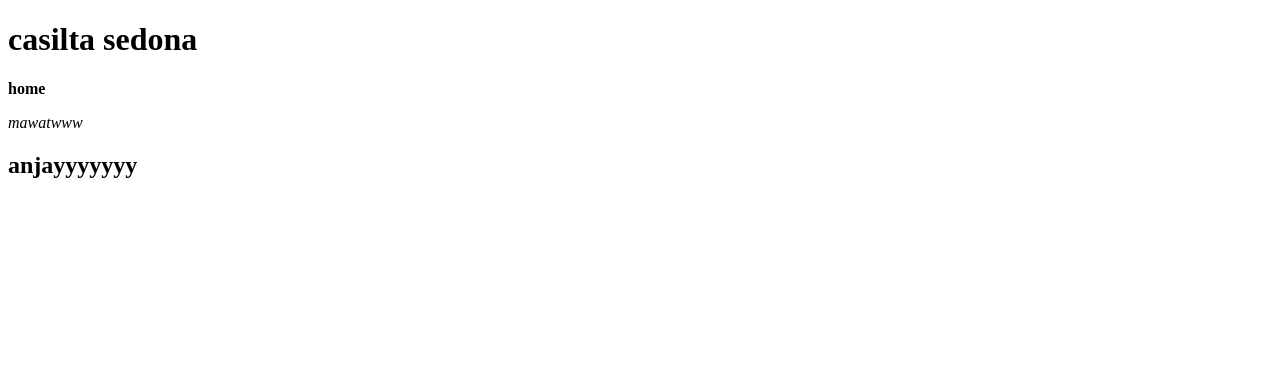
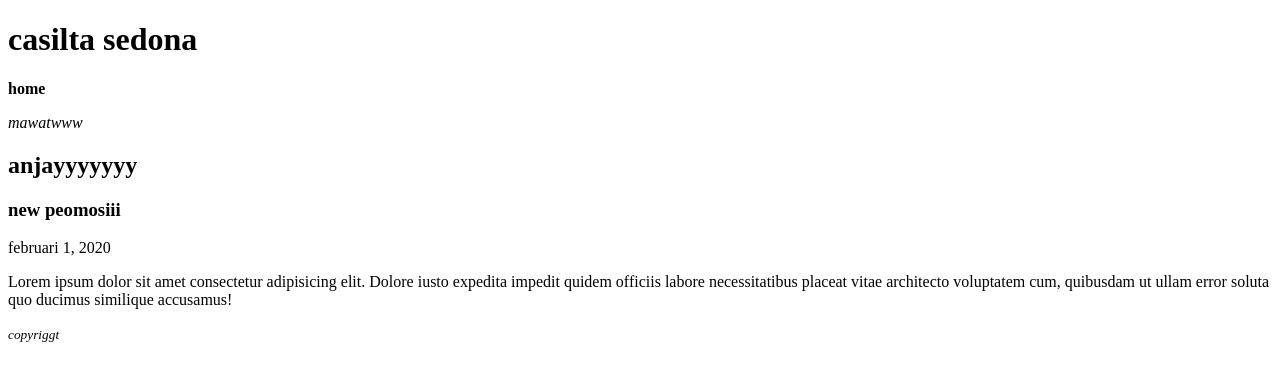
Before and after one commit to irfannih/latihan_bisdig, a plain HTML site: page strukturelement2.html in a window 1280 px wide. Drawn offline with Linux system fonts and the light colour scheme.

Commit message:
latihan_bisdig

```diff
--- a/strukturelement2.html
+++ b/strukturelement2.html
@@ -19,6 +19,17 @@
     </main>
     <section>
         <h2>anjayyyyyyy</h2>
+        <article>
+            <header><h3>new peomosiii</h3></header>
+                    <time datetime="2020-02-01"> februari 1, 2020</time>
+                    <p>Lorem ipsum dolor sit amet consectetur adipisicing elit. Dolore iusto expedita impedit quidem officiis labore necessitatibus placeat vitae architecto voluptatem cum,
+                        quibusdam ut ullam error soluta quo ducimus similique accusamus!</p>
+        </article>
     </section>
+    <main>
+        <footer>
+            <small><i>copyriggt</i></small>
+        </footer>
+    </main>
 </body>
 </html>
```
Also changed, not shown: strukturelement.html (+1 -0 lines).
